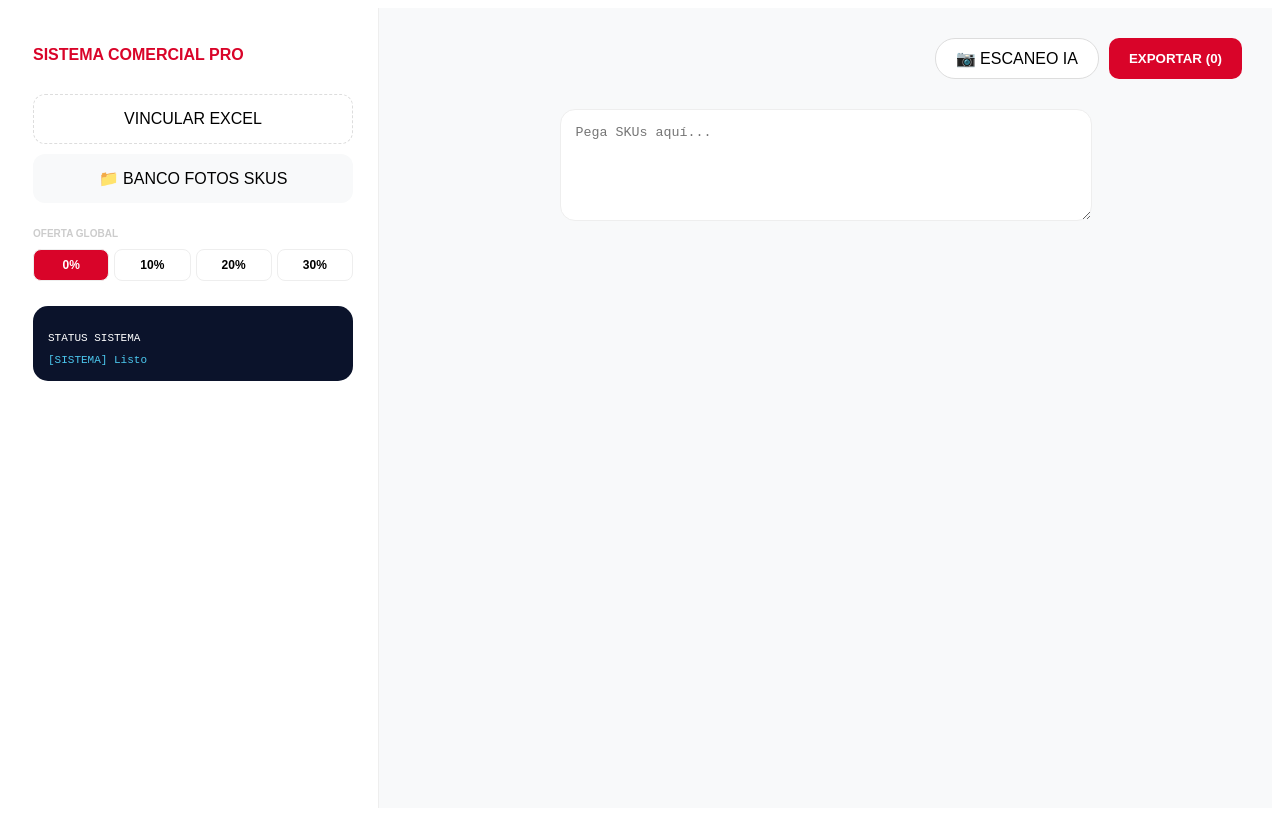
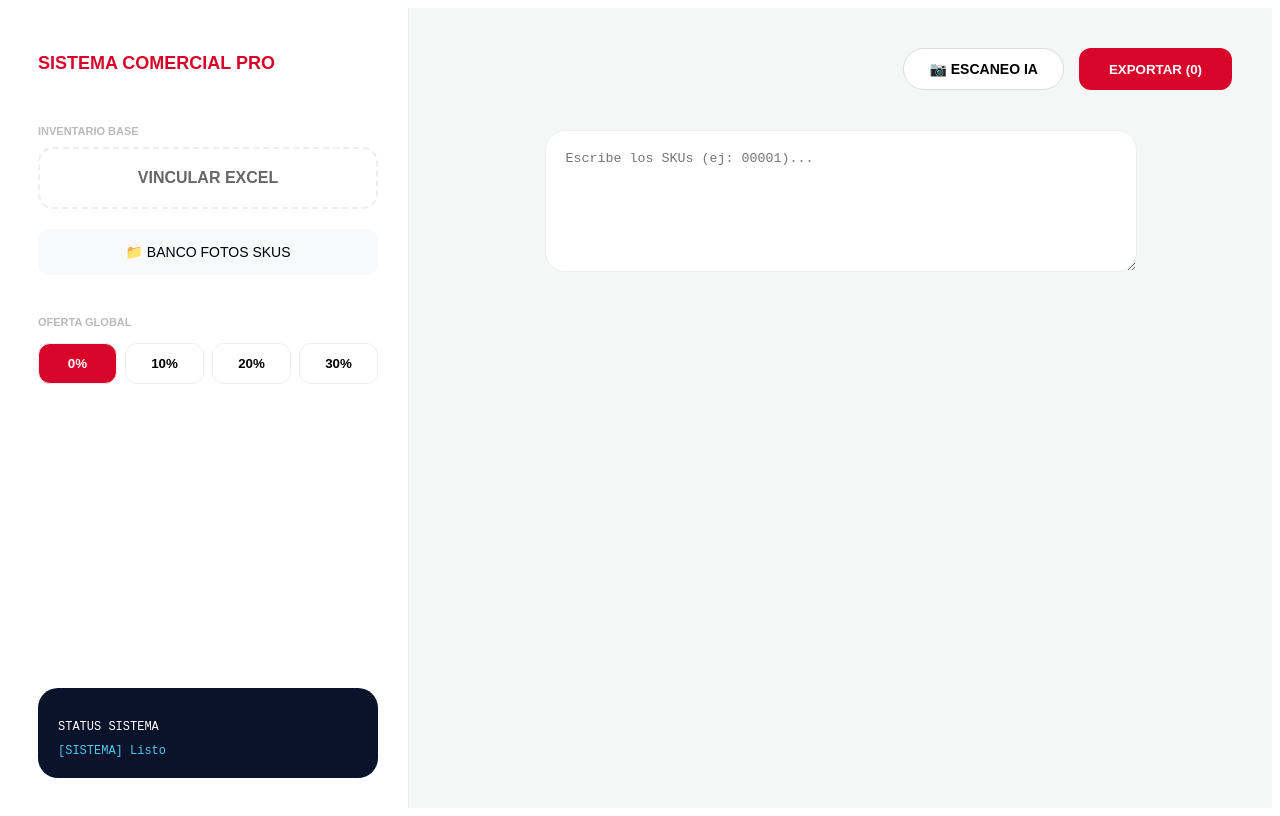
Before and after one commit to tabladamotosrepuestos-art/mi-app-estudio, a React (Vite) app in the folder mi-app-ai/: page / in a window 1280 px wide. Built offline with nearby package versions, Linux system fonts and the light colour scheme; no server answers; the HTML template or start-up script is replaced by a standard one.

Commit message:
Update App.tsx

```diff
--- a/mi-app-ai/src/App.tsx
+++ b/mi-app-ai/src/App.tsx
@@ -24,7 +24,7 @@ export default function App() {
         const wb = XLSX.read(bstr, { type: 'binary' });
         const data = XLSX.utils.sheet_to_json(wb.Sheets[wb.SheetNames[0]]);
         setDbPrecios(data);
-        addLog(`${data.length} productos vinculados`);
+        addLog(`${data.length} productos vinculados desde Excel`);
       } catch (err) { addLog("Error al leer Excel"); }
     };
     reader.readAsBinaryString(file);
@@ -37,7 +37,7 @@ export default function App() {
     Array.from(files).forEach(file => {
       const reader = new FileReader();
       reader.onloadend = () => {
-        const nombre = file.name.split('.')[0].toLowerCase();
+        const nombre = file.name.split('.')[0].toLowerCase().trim();
         nuevoBanco[nombre] = reader.result as string;
         setBancoFotos({ ...nuevoBanco });
       };
@@ -63,44 +63,58 @@ export default function App() {
     reader.readAsDataURL(file);
   };
 
-  // 3. Renderizado de Tarjeta (Ajustado a tu Excel 'lista app.xls')
+  // 3. Renderizado de Tarjeta (Lógica Robusta para tu Excel)
   const renderCard = (linea: string, index: number) => {
-    const codOriginal = linea.trim();
-    const codBusqueda = codOriginal.toLowerCase();
-    if (!codOriginal) return null;
+    const codEscrito = linea.trim();
+    if (!codEscrito) return null;
 
-    // Buscamos por la columna 'SKU' de tu Excel
-    const info = dbPrecios.find((p: any) => String(p.SKU).trim() === codOriginal);
-    const foto = bancoFotos[codBusqueda];
+    // Buscador que normaliza el SKU (para encontrar '00001' aunque escribas '1' o viceversa)
+    const info = dbPrecios.find((p: any) => {
+      const skuExcel = String(p.SKU || p.sku || "").trim();
+      const skuNormalizado = skuExcel.replace(/^0+/, ''); // '00001' -> '1'
+      const escritoNormalizado = codEscrito.replace(/^0+/, '');
+      return skuExcel === codEscrito || skuNormalizado === escritoNormalizado;
+    });
 
-    // Columnas exactas de tu archivo: 'costo' y 'NOMBRE '
-    const precioBase = parseFloat(info?.costo) || 0;
-    const descripcion = info?.["NOMBRE "] || "BUSCANDO PRODUCTO...";
-    const precioFinal = precioBase * (1 - ofertaGlobal / 100);
+    const foto = bancoFotos[codEscrito.toLowerCase()];
+
+    // Función para buscar columnas ignorando espacios (tu excel tiene "NOMBRE ")
+    const getVal = (obj: any, keyName: string) => {
+      if (!obj) return null;
+      const foundKey = Object.keys(obj).find(k => k.trim().toLowerCase() === keyName.toLowerCase());
+      return foundKey ? obj[foundKey] : null;
+    };
+
+    const nombreProducto = getVal(info, "NOMBRE") || "PRODUCTO NO ENCONTRADO";
+    const costoBase = parseFloat(getVal(info, "costo")) || 0;
+    const precioFinal = costoBase * (1 - ofertaGlobal / 100);
 
     return (
-      <div key={index} style={{ width: '350px', backgroundColor: 'white', borderRadius: '35px', overflow: 'hidden', boxShadow: '0 20px 40px rgba(0,0,0,0.1)', margin: '15px' }}>
-        <div style={{ position: 'relative', height: '350px', backgroundColor: '#f5f5f5', display: 'flex', alignItems: 'center', justifyContent: 'center' }}>
-          <span style={{ position: 'absolute', top: '20px', left: '20px', backgroundColor: '#d90429', color: 'white', padding: '5px 15px', borderRadius: '20px', fontWeight: 'bold', fontSize: '11px', zIndex: 2 }}>
-            SKU: {codOriginal.toUpperCase()}
-          </span>
+      <div key={index} style={{ width: '380px', backgroundColor: 'white', borderRadius: '40px', overflow: 'hidden', boxShadow: '0 25px 50px rgba(0,0,0,0.1)', margin: '20px' }}>
+        <div style={{ position: 'relative', height: '380px', backgroundColor: '#f9f9f9', display: 'flex', alignItems: 'center', justifyContent: 'center' }}>
+          <div style={{ position: 'absolute', top: '25px', left: '25px', backgroundColor: '#d90429', color: 'white', padding: '6px 18px', borderRadius: '25px', fontWeight: 'bold', fontSize: '13px', zIndex: 10 }}>
+            SKU: {codEscrito.toUpperCase()}
+          </div>
           {foto ? (
             <img src={foto} style={{ width: '100%', height: '100%', objectFit: 'cover' }} />
           ) : (
-            <div style={{ color: '#ccc', fontSize: '11px' }}>SIN FOTO</div>
+            <div style={{ color: '#ccc', fontSize: '12px' }}>SIN FOTO</div>
           )}
         </div>
-        <div style={{ backgroundColor: 'black', padding: '25px', color: 'white' }}>
-          <h2 style={{ fontSize: '16px', margin: '0 0 10px 0', textTransform: 'uppercase', minHeight: '40px' }}>
-            {descripcion}
+        <div style={{ backgroundColor: '#000', padding: '30px', color: 'white' }}>
+          <h2 style={{ fontSize: '18px', margin: '0 0 15px 0', textTransform: 'uppercase', minHeight: '44px' }}>
+            {nombreProducto}
           </h2>
           <div style={{ display: 'flex', justifyContent: 'space-between', alignItems: 'flex-end' }}>
-            <span style={{ fontSize: '9px', color: '#555' }}>STUDIO IA - PRO</span>
+            <div>
+              <p style={{ fontSize: '10px', color: '#444', margin: 0 }}>SISTEMA PROFESIONAL</p>
+              <p style={{ fontSize: '10px', color: '#444', margin: 0 }}>STUDIO IA</p>
+            </div>
             <div style={{ textAlign: 'right' }}>
-              <div style={{ color: '#d90429', fontSize: '30px', fontWeight: 'bold' }}>
+              <div style={{ color: '#d90429', fontSize: '34px', fontWeight: 'bold' }}>
                 ${precioFinal.toLocaleString('es-AR', { minimumFractionDigits: 2 })}
               </div>
-              <div style={{ fontSize: '9px', color: '#555' }}>PVP UNITARIO</div>
+              <p style={{ fontSize: '10px', color: '#444', margin: 0 }}>PVP UNITARIO</p>
             </div>
           </div>
         </div>
@@ -109,52 +123,59 @@ export default function App() {
   };
 
   return (
-    <div style={{ display: 'flex', height: '100vh', backgroundColor: '#f8f9fa', fontFamily: 'sans-serif' }}>
-      <aside style={{ width: '320px', padding: '25px', borderRight: '1px solid #eee', backgroundColor: 'white' }}>
-        <h1 style={{ color: '#d90429', fontSize: '16px', fontWeight: 'bold', marginBottom: '30px' }}>SISTEMA COMERCIAL PRO</h1>
+    <div style={{ display: 'flex', height: '100vh', backgroundColor: '#f4f7f6', fontFamily: 'sans-serif' }}>
+      {/* Sidebar */}
+      <aside style={{ width: '340px', padding: '30px', borderRight: '1px solid #eee', backgroundColor: 'white', display: 'flex', flexDirection: 'column' }}>
+        <h1 style={{ fontSize: '18px', fontWeight: 'bold', color: '#d90429', marginBottom: '40px' }}>SISTEMA COMERCIAL PRO</h1>
 
-        <label style={{ display: 'block', padding: '15px', border: '1px dashed #ddd', borderRadius: '12px', textAlign: 'center', cursor: 'pointer', marginBottom: '10px' }}>
-          <input type="file" hidden onChange={handleExcelUpload} />
-          {dbPrecios.length > 0 ? "✅ EXCEL CONECTADO" : "VINCULAR EXCEL"}
+        <p style={{ fontSize: '11px', color: '#bbb', fontWeight: 'bold', marginBottom: '10px' }}>INVENTARIO BASE</p>
+        <label style={{ display: 'block', padding: '20px', border: '2px dashed #eee', borderRadius: '15px', textAlign: 'center', cursor: 'pointer', marginBottom: '20px' }}>
+          <input type="file" hidden onChange={handleExcelUpload} accept=".xlsx,.xls,.csv" />
+          <span style={{ color: dbPrecios.length > 0 ? '#28a745' : '#666', fontWeight: 'bold' }}>
+            {dbPrecios.length > 0 ? "✅ EXCEL CONECTADO" : "VINCULAR EXCEL"}
+          </span>
         </label>
 
-        <label style={{ display: 'block', padding: '15px', backgroundColor: '#f8f9fa', borderRadius: '12px', textAlign: 'center', cursor: 'pointer', marginBottom: '25px' }}>
-          <input type="file" hidden multiple onChange={handleBancoFotosUpload} />
+        <label style={{ display: 'block', padding: '15px', backgroundColor: '#f8f9fa', borderRadius: '12px', textAlign: 'center', cursor: 'pointer', marginBottom: '30px', fontSize: '14px' }}>
+          <input type="file" hidden multiple onChange={handleBancoFotosUpload} accept="image/*" />
           📁 BANCO FOTOS SKUS
         </label>
 
-        <p style={{ fontSize: '10px', color: '#ccc', fontWeight: 'bold', marginBottom: '10px' }}>OFERTA GLOBAL</p>
-        <div style={{ display: 'flex', gap: '5px', marginBottom: '25px' }}>
+        <p style={{ fontSize: '11px', color: '#bbb', fontWeight: 'bold', marginBottom: '15px' }}>OFERTA GLOBAL</p>
+        <div style={{ display: 'flex', gap: '8px', marginBottom: '40px' }}>
           {[0, 10, 20, 30].map(p => (
-            <button key={p} onClick={() => setOfertaGlobal(p)} style={{ flex: 1, padding: '8px', borderRadius: '8px', border: '1px solid #eee', backgroundColor: ofertaGlobal === p ? '#d90429' : 'white', color: ofertaGlobal === p ? 'white' : 'black', fontSize: '12px', fontWeight: 'bold' }}>{p}%</button>
+            <button key={p} onClick={() => setOfertaGlobal(p)} style={{ flex: 1, padding: '12px', borderRadius: '12px', border: '1px solid #eee', backgroundColor: ofertaGlobal === p ? '#d90429' : 'white', color: ofertaGlobal === p ? 'white' : 'black', fontWeight: 'bold', cursor: 'pointer' }}>
+              {p}%
+            </button>
           ))}
         </div>
 
-        <div style={{ backgroundColor: '#0b132b', padding: '15px', borderRadius: '15px', color: '#4cc9f0', fontSize: '11px', fontFamily: 'monospace' }}>
-          <p style={{ color: '#fff', marginBottom: '10px' }}>STATUS SISTEMA</p>
-          {statusLog.map((l, i) => <div key={i}>{l}</div>)}
+        <div style={{ marginTop: 'auto', backgroundColor: '#0b132b', padding: '20px', borderRadius: '20px', color: '#4cc9f0', fontSize: '12px', fontFamily: 'monospace' }}>
+          <p style={{ color: 'white', marginBottom: '10px' }}>STATUS SISTEMA</p>
+          {statusLog.map((log, i) => <div key={i}>{log}</div>)}
         </div>
       </aside>
 
-      <main style={{ flex: 1, padding: '30px', overflowY: 'auto', display: 'flex', flexDirection: 'column', alignItems: 'center' }}>
-        <div style={{ width: '100%', display: 'flex', justifyContent: 'flex-end', gap: '10px', marginBottom: '30px' }}>
-          <label style={{ backgroundColor: 'white', border: '1px solid #ddd', padding: '10px 20px', borderRadius: '20px', cursor: 'pointer' }}>
-            <input type="file" hidden onChange={handleIA} />
+      {/* Main */}
+      <main style={{ flex: 1, padding: '40px', overflowY: 'auto', display: 'flex', flexDirection: 'column', alignItems: 'center' }}>
+        <div style={{ width: '100%', maxWidth: '900px', display: 'flex', justifyContent: 'flex-end', gap: '15px', marginBottom: '40px' }}>
+          <label style={{ backgroundColor: 'white', border: '1px solid #ddd', padding: '12px 25px', borderRadius: '25px', cursor: 'pointer', fontWeight: 'bold', fontSize: '14px' }}>
+            <input type="file" hidden accept="image/*" onChange={handleIA} />
             📷 {isScanning ? "PROCESANDO..." : "ESCANEO IA"}
           </label>
-          <button style={{ backgroundColor: '#d90429', color: 'white', border: 'none', padding: '10px 20px', borderRadius: '10px', fontWeight: 'bold' }}>
+          <button style={{ backgroundColor: '#d90429', color: 'white', border: 'none', padding: '12px 30px', borderRadius: '12px', fontWeight: 'bold', cursor: 'pointer' }}>
             EXPORTAR ({skus.split('\n').filter(s => s.trim()).length})
           </button>
         </div>
 
         <textarea
+          placeholder="Escribe los SKUs (ej: 00001)..."
           value={skus}
           onChange={(e) => setSkus(e.target.value)}
-          placeholder="Pega SKUs aquí..."
-          style={{ width: '100%', maxWidth: '500px', height: '80px', padding: '15px', borderRadius: '15px', border: '1px solid #eee', marginBottom: '20px' }}
+          style={{ width: '100%', maxWidth: '550px', height: '100px', padding: '20px', borderRadius: '20px', border: '1px solid #eee', marginBottom: '40px', outline: 'none' }}
         />
 
-        <div style={{ display: 'flex', flexWrap: 'wrap', justifyContent: 'center' }}>
+        <div style={{ display: 'flex', flexWrap: 'wrap', justifyContent: 'center', width: '100%' }}>
           {skus.split('\n').map((l, i) => renderCard(l, i))}
         </div>
       </main>
```
